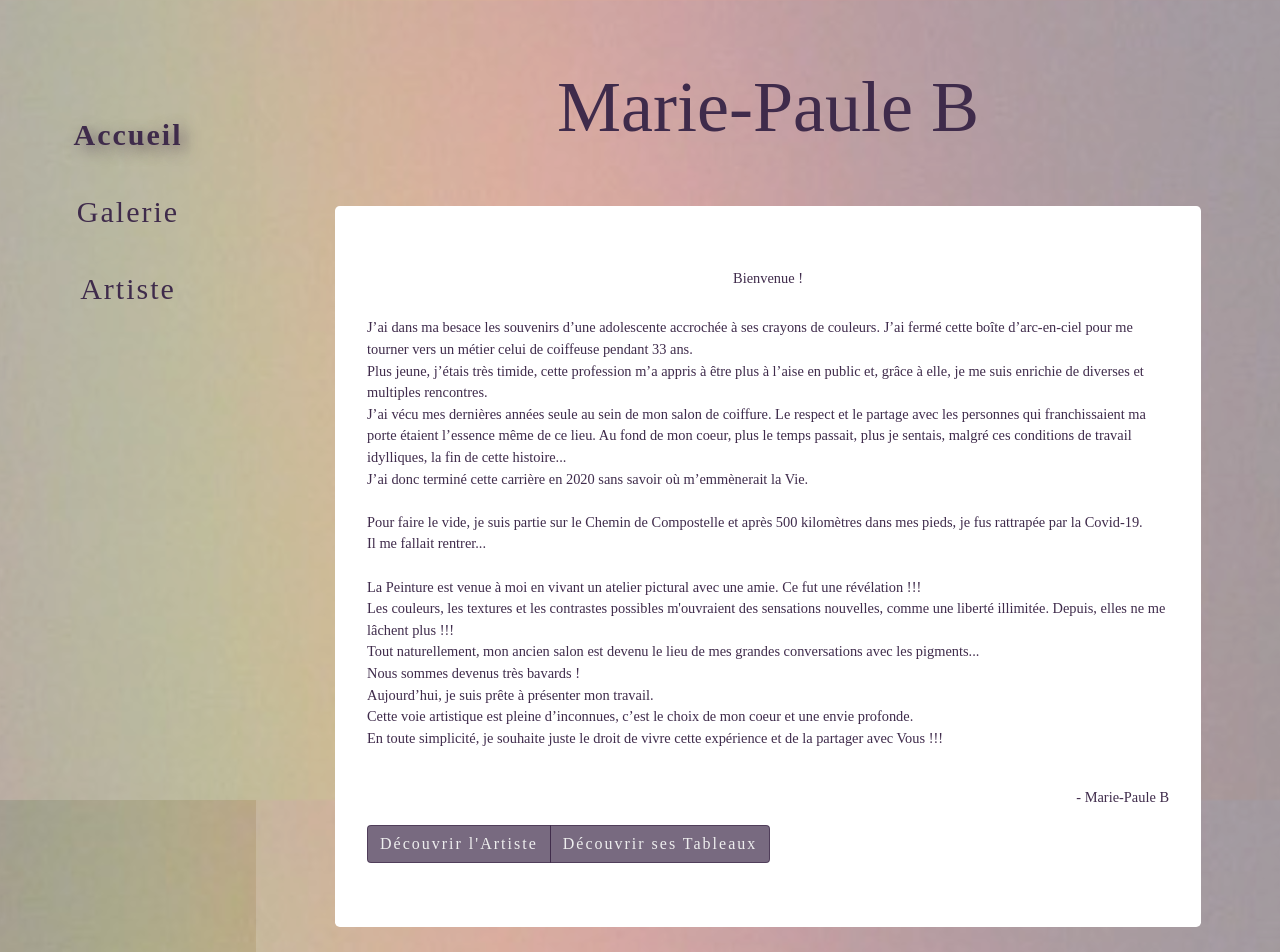
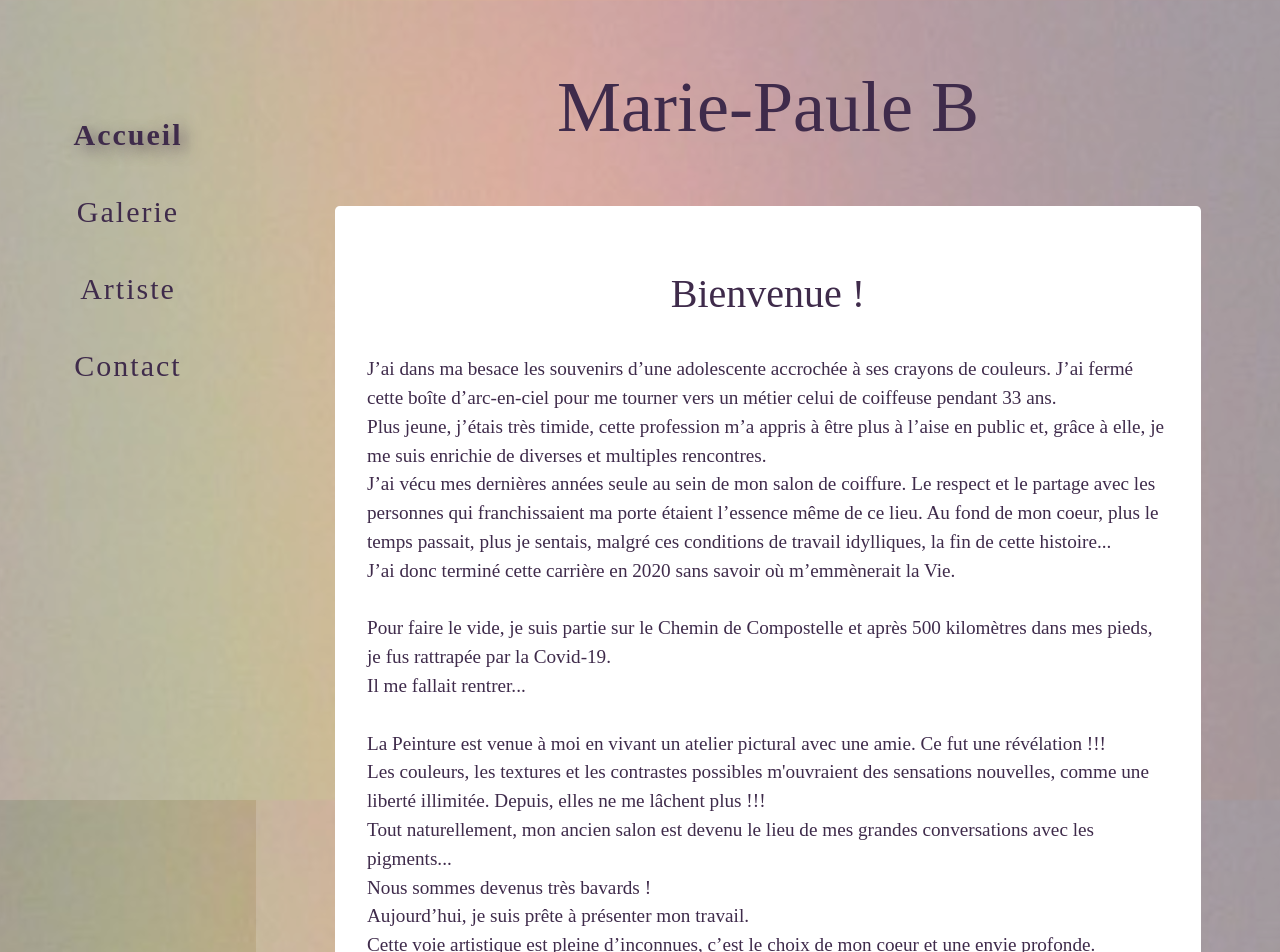
Before and after one commit to StiansbD/marie-paule, an Angular app: page /#/home in a window 1280 px wide. Shown: the top 952 px of the page. Built offline with nearby package versions, Linux system fonts and the light colour scheme; no server answers; the database is empty.

Commit message:
Modif urgente mp

```diff
--- a/src/app/about/about.component.html
+++ b/src/app/about/about.component.html
@@ -5,7 +5,7 @@
         https://firebasestorage.googleapis.com/v0/b/marie-paule-site.appspot.com/o/avatar-marie.png?alt=media&token=d5c45ef3-a05c-496a-8936-0a22fc9607b2
         " alt="">
         <div class="prenom-about text-center prenom">
-          <h1 class="display-3">Marie-Paule B</h1>
+          <h1 class="display-3 text-nowrap">Marie-Paule B</h1>
         </div>
     </div>
 
@@ -37,19 +37,9 @@
             </p>
             <br><br>
             <p class="lead text-right manuscrit">- Marie-Paule B</p>
-            <div class="btn-group" role="group" aria-label="Basic example">
-              <a class="btn btn-info" (click)="goPortfolio()" role="button">Découvrir ses Tableaux</a>
-            </div>
+            <br>
+            <a class="btn btn-info btn-block" (click)="goPortfolio()" role="button">Découvrir ses Tableaux</a>
         </div>
-        <div class="jumbotron">
-          <p class="lead">
-
-          </p>
-          <div class="btn-group" role="group" aria-label="Basic example">
-            <a class="btn btn-info" href="tel:0660184105"><i class="ri-phone-line"></i> Appeler Marie-Paule</a>
-            <a class="btn btn-info" href="mailto:mp.choquet@yahoo.fr?subject=Contact site internet&body=Bonjour,"><i class="ri-mail-line"></i> Écrire à Marie-Paule</a>
-          </div>
-      </div>
     </div>
 
 </div>
--- a/src/app/app-routing.module.ts
+++ b/src/app/app-routing.module.ts
@@ -8,9 +8,11 @@ import { SingleTableauComponent } from './portfolio/single-tableau/single-tablea
 import { AddTableauComponent } from './admin/add-tableau/add-tableau.component';
 import { EditTableauComponent } from './admin/edit-tableau/edit-tableau.component';
 import { AboutComponent } from './about/about.component';
+import { ContactComponent } from './contact/contact.component';
 import { EditSingleTableauComponent } from './admin/edit-tableau/edit-single-tableau/edit-single-tableau.component';
 
 const routes: Routes = [
+  { path: "contact", component: ContactComponent },
   { path: "portfolio/:id", component: SingleTableauComponent },
   { path: "portfolio", component: PortfolioComponent },
   { path: "home", component: HomeComponent },
--- a/src/app/contact/contact.component.html
+++ b/src/app/contact/contact.component.html
@@ -1 +1,24 @@
-<p>Contact work's !</p>
+<div class="jumbotron">
+
+    <div class="text-center">
+      <img src="https://firebasestorage.googleapis.com/v0/b/marie-paule-site.appspot.com/o/carte-visite.jpg?alt=media&token=9b436567-90ed-406e-8284-421f0fda2557" alt="carte de visite">
+    </div>
+
+    <p class="lead">
+      <small class="text-muted">Numéro de téléphone : </small> 06 60 18 41 05
+      <br><br>
+      <small class="text-muted">Adresse mail : </small> mp.choquet@yahoo.fr
+    </p>
+
+    <br>
+
+    <a class="btn btn-info btn-block" href="tel:0660184105"><i class="ri-phone-line"></i> Appeler Marie-Paule</a>
+    <a class="btn btn-info btn-block" href="mailto:mp.choquet@yahoo.fr?subject=Contact site internet&body=Bonjour,"><i class="ri-mail-line"></i> Écrire à Marie-Paule</a>
+
+</div>
+
+<div style="
+  padding-bottom: 5%;
+">
+  <br>
+</div>
--- a/src/app/home/home.component.html
+++ b/src/app/home/home.component.html
@@ -1,6 +1,6 @@
 <div class="container">
   <div class="prenom" (click)="toAdmin()">
-    <h1 class="display-3 text-center">Marie-Paule B</h1>
+    <h1 class="display-3 text-center text-nowrap">Marie-Paule B</h1>
   </div>
   <br><br>
   <div class="jumbotron">
@@ -35,10 +35,9 @@
       <br><br>
     </p>
     <p class="lead text-right manuscrit">- Marie-Paule B</p>
-    <div class="btn-group" role="group" aria-label="Basic example">
-      <a class="btn btn-info" (click)="goAbout()" role="button">Découvrir l'Artiste</a>
-      <a class="btn btn-info" (click)="goPortfolio()" role="button">Découvrir ses Tableaux</a>
-    </div>
+    <br>
+    <a class="btn btn-info btn-block" (click)="goAbout()" role="button">Découvrir l'Artiste</a>
+    <a class="btn btn-info btn-block" (click)="goPortfolio()" role="button">Découvrir ses Tableaux</a>
   </div>
 </div>
 
--- a/src/app/home/home.component.scss
+++ b/src/app/home/home.component.scss
@@ -1,5 +1,9 @@
 .jumbotron {
     background-color: #fff;
+
+    & .display-6 {
+        font-size: 2.5rem;
+    }
 }
 
 .carousel-inner {
--- a/src/app/layout/footer/footer.component.html
+++ b/src/app/layout/footer/footer.component.html
@@ -1,7 +1,7 @@
 <footer class="footer container">
-    <p class="prenom">Marie-Paule B</p>
+    <p class="prenom text-nowrap">Marie-Paule B</p>
     <p>
-        Copyright © Marie-Paule <span id="year"></span>. Tous droit réservé.
+        Copyright © Marie-Paule <span id="year"></span>. Tous droits réservés.
     </p>
     <p>
         Fait avec <span style="color: red;">&hearts;</span> par <a href="https://www.chrisblnc.fr" target="_blank">Christian Blanc</a>.
--- a/src/app/layout/navbar/navbar.component.html
+++ b/src/app/layout/navbar/navbar.component.html
@@ -41,5 +41,8 @@
         <div class="sidebar-item" routerLinkActive="is-active">
             <a routerLink="about">Artiste</a>
         </div>
+        <div class="sidebar-item" routerLinkActive="is-active">
+            <a routerLink="contact">Contact</a>
+        </div>
     </div>
 </div>
--- a/src/app/portfolio/single-tableau/single-tableau.component.html
+++ b/src/app/portfolio/single-tableau/single-tableau.component.html
@@ -31,8 +31,10 @@
                 <span class="badge badge-sell">{{ etats[tableau?.etat]?.nom }}</span>
             </li>
         </ul>
+        <!--
         <div class="card-footer">
             <small class="text-muted">Mise à jour le {{ tableau?.date | date: 'd MMM y à  H:mm'}}</small>
         </div>
+        -->
     </div>
 </div>
--- a/src/styles.scss
+++ b/src/styles.scss
@@ -88,7 +88,7 @@ body {
 
 .manuscrit {
     font-family: 'Chalkduster';
-    font-size: 0.9rem;
+    font-size: 1.2rem;
 }
 
 .no-scroll {
```
